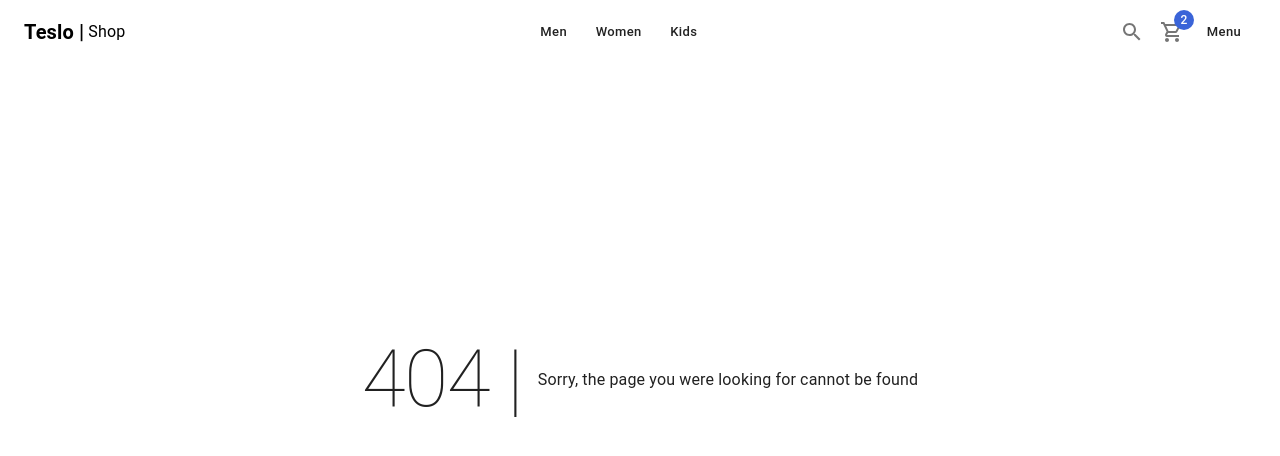
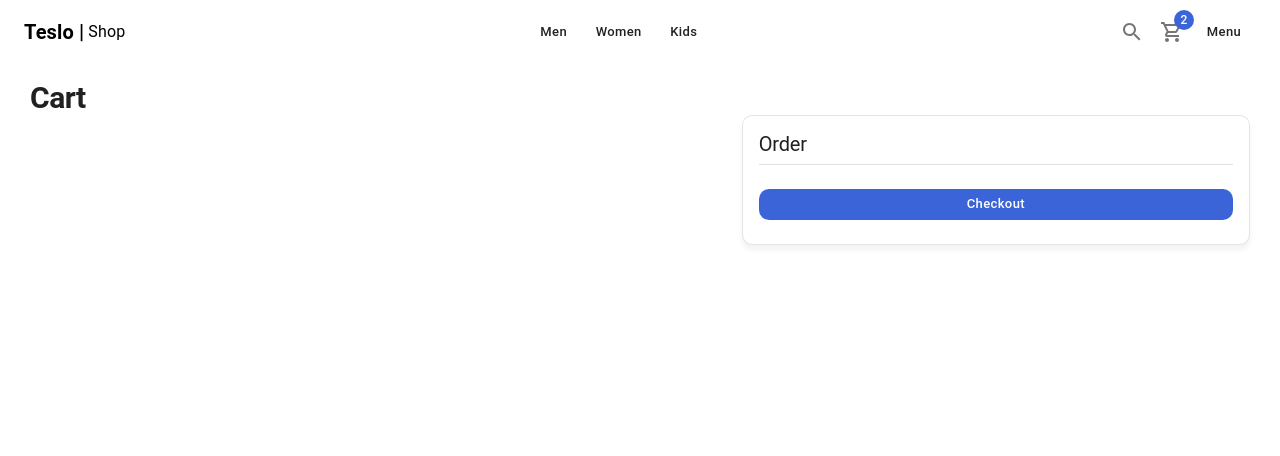
Before and after one commit to StefanoCutri/teslo-shop-next, a Next.js app: page /cart in a window 1280 px wide. Before the commit this address had no page. Shown: the top 456 px of the page. Built offline with nearby package versions, Linux system fonts and the light colour scheme.

Commit message:
Cart Pag

```diff
--- a/src/pages/cart/empty.tsx
+++ b/src/pages/cart/empty.tsx
@@ -19,7 +19,7 @@
         <RemoveShoppingCartOutlined sx={{ fontSize: 100 }} />
         <Box display="flex" flexDirection="column" alignItems="center">
           <Typography>Cart is empty</Typography>
-          <NextLink href="/" passHref>
+          <NextLink href="/cart" passHref>
             <Link typography="h4" color="secondary">
               Go back
             </Link>
--- /dev/null
+++ b/src/pages/cart/index.tsx
@@ -0,0 +1,44 @@
+import ShopLayout from "@/components/layouts/ShopLayout";
+import {
+  Box,
+  Button,
+  Card,
+  CardContent,
+  Divider,
+  Grid,
+  Typography,
+} from "@mui/material";
+
+const CartPage = () => {
+  return (
+    <ShopLayout title="Cart" pageDescription="Shopping cart">
+      <Typography variant="h1" component="h1">
+        {" "}
+        Cart
+      </Typography>
+
+      <Grid container>
+        <Grid item xs={12} sm={7}>
+          {/* CartList */}
+        </Grid>
+        <Grid item xs={12} sm={5}>
+          <Card className="summary-card">
+            <CardContent>
+              <Typography variant="h2">Order</Typography>
+              <Divider sx={{ my: 1 }} />
+
+              {/* Order Summart */}
+              <Box sx={{ mt: 3 }}>
+                <Button color="secondary" className="circular-btn" fullWidth>
+                  Checkout
+                </Button>
+              </Box>
+            </CardContent>
+          </Card>
+        </Grid>
+      </Grid>
+    </ShopLayout>
+  );
+};
+
+export default CartPage;
```
